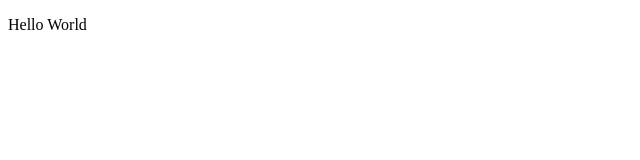
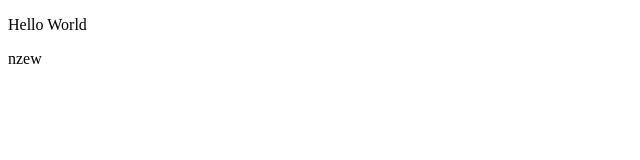
Before and after one commit to Robin97460/Cours_Git, a plain HTML site: page index.html in a window 1280 px wide. Shown: the full height of the page, 0-640 px from the left. Drawn offline with Linux system fonts and the light colour scheme.

Commit message:
Ajout new

```diff
--- a/index.html
+++ b/index.html
@@ -9,6 +9,7 @@
 
 <body>
     <p>Hello World</p>
+    <p>nzew</p>
 </body>
 
 </html>
```
